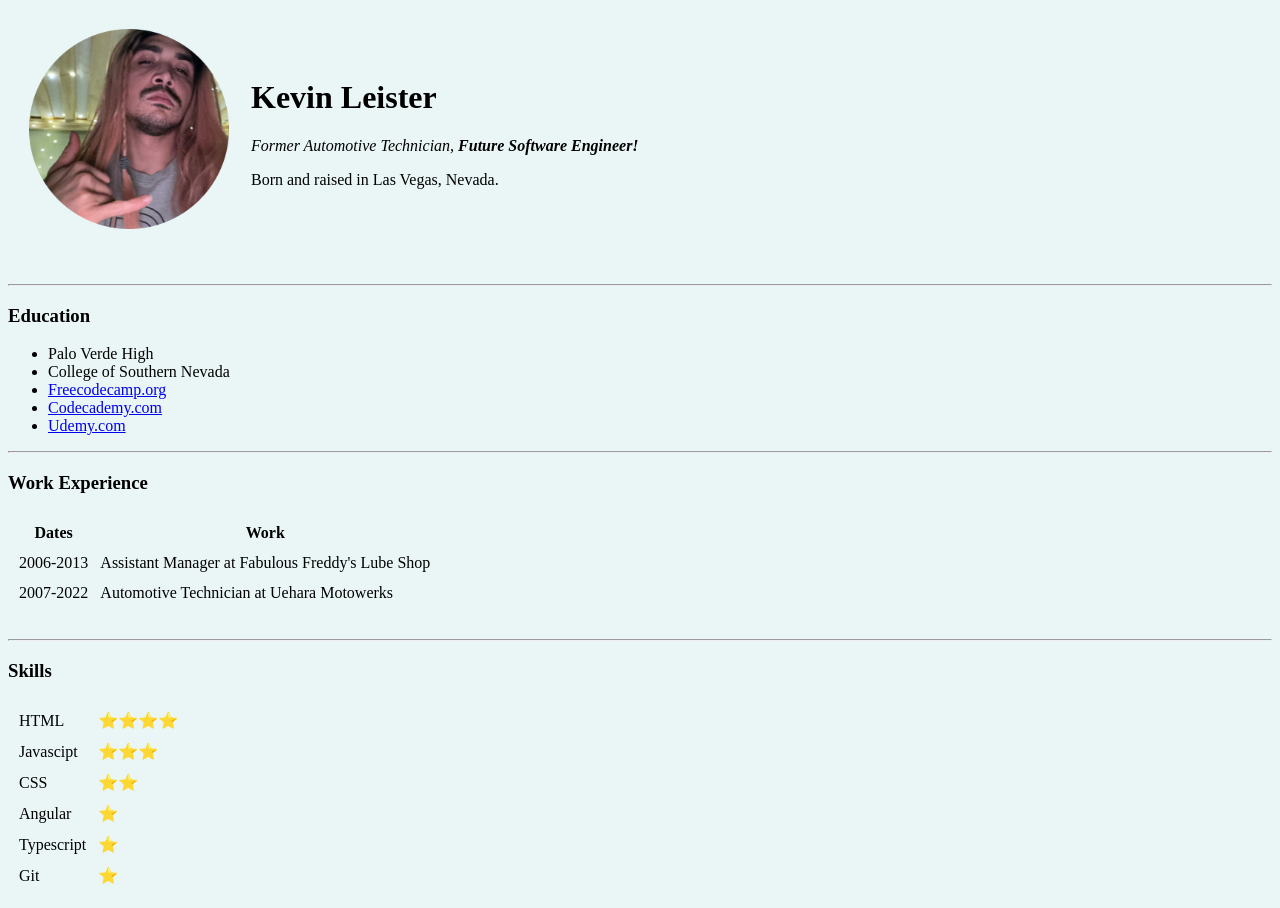
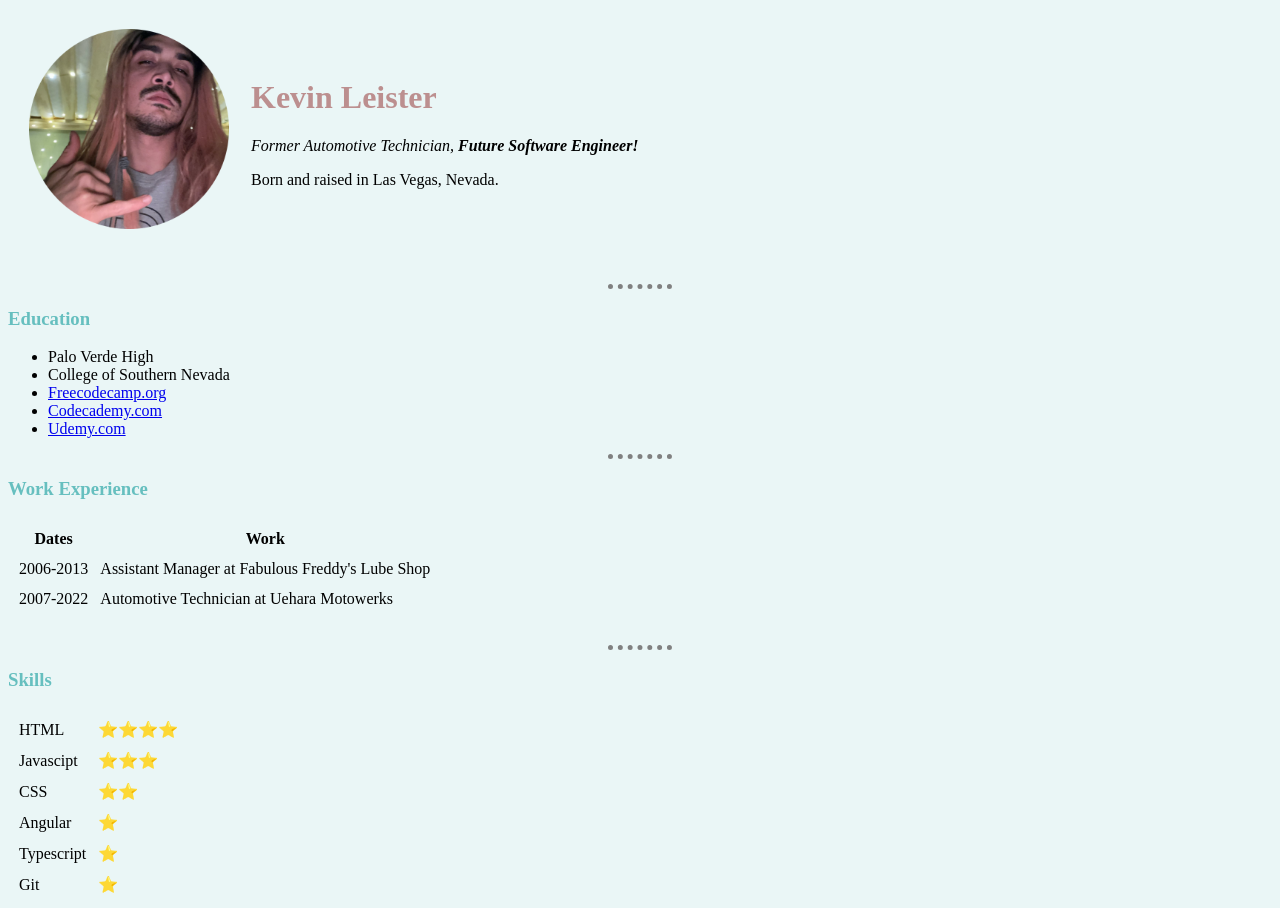
Before and after one commit to kLeister07/Kevin-s-Personal-Site, a website: page index.html in a window 1280 px wide. Shown: the top 908 px of the page. Drawn offline with Linux system fonts and the light colour scheme.

Commit message:
udemy bootcamp my personal page

```diff
--- /dev/null
+++ b/css/styles.css
@@ -0,0 +1,16 @@
+body {
+    background-color: #EAF6F6;
+    }
+hr {
+    border-color:GREY;
+    border-style:none;
+    border-top-style: dotted;
+    border-width: 5px;
+    width: 5%
+    }
+h1 {
+    color: rosybrown;
+    }
+h3 {
+    color: #66BFBF;
+    }
--- a/index.html
+++ b/index.html
@@ -6,8 +6,10 @@
 
         <title>Kevin's Personal Site</title>
 
+        <link rel="stylesheet" href="css/styles.css">
+
     </head>
-    <body style="background-color: #EAF6F6;">
+    <body>
         <table cellspacing="20">
             <tr>
                 <td> <img style="height:200px" src="kevin-modified.png" alt="Kevin profile picture"></td>
```
Also changed, not shown: contactInfo.html (+1 -0 lines), myHobbies.html (+1 -0 lines).
